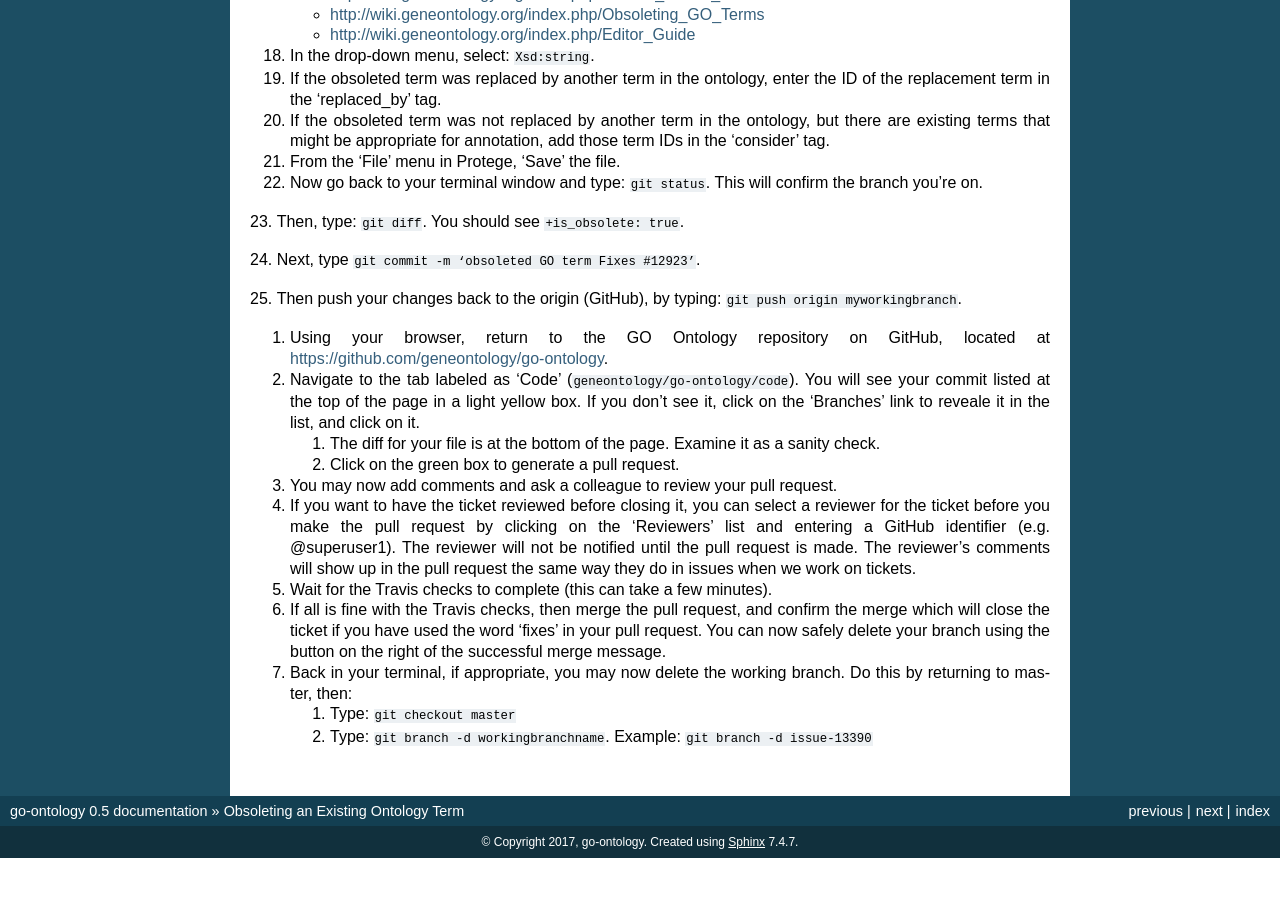
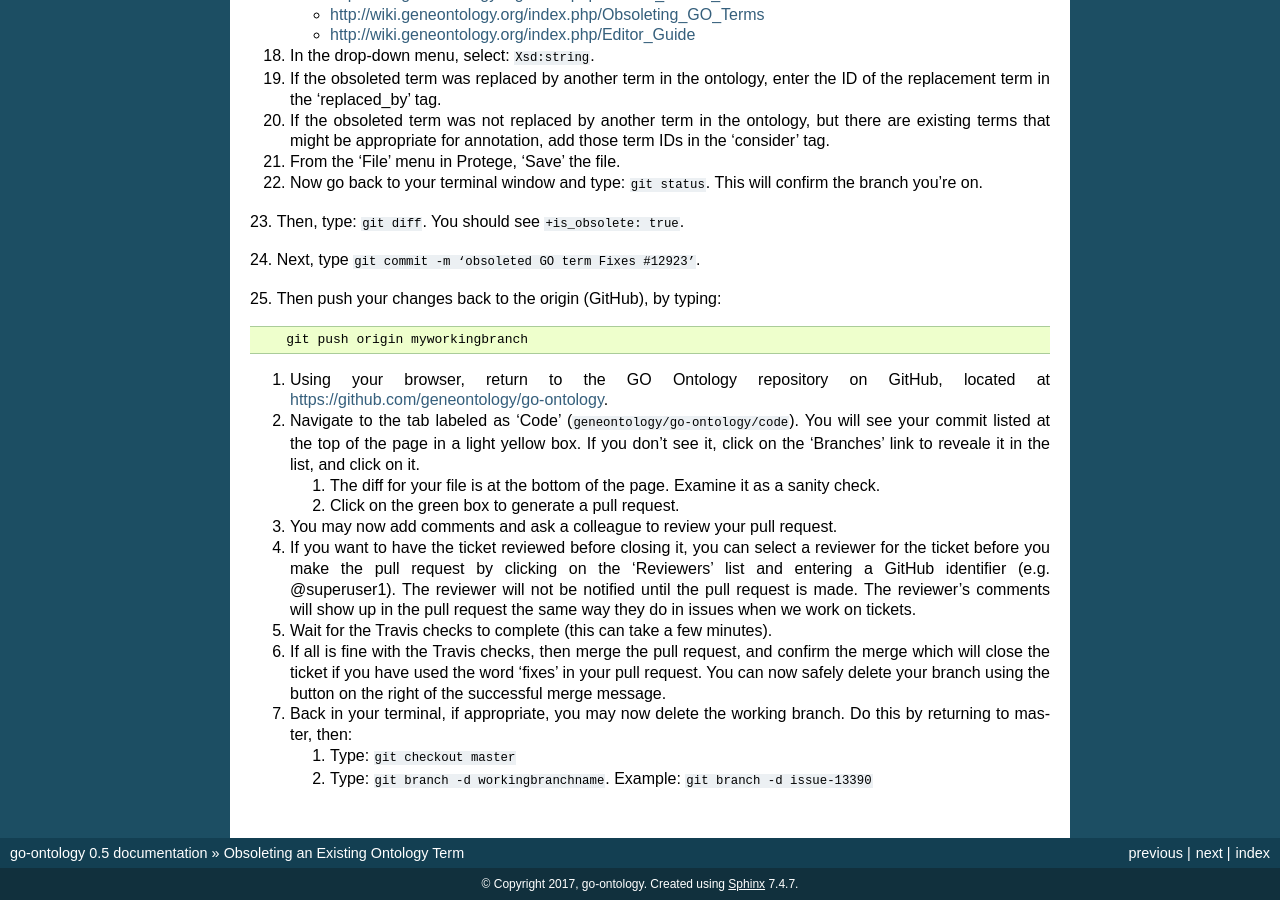
Before and after one commit to geneontology/go-ontology, a Sphinx documentation site: the page built from docs/ObsoleteTerm.md, in a window 1280 px wide and 900 px high, scrolled down 661 px. Built offline with Sphinx 7.4.7, drawn with Linux system fonts in a browser that asks for light colours; before the commit the page ends 1519 px from its top, so only the background shows below that.

Commit message:
update
update

````diff
--- a/docs/ObsoleteTerm.md
+++ b/docs/ObsoleteTerm.md
@@ -58,7 +58,9 @@
 
 24. Next, type ```git commit -m ‘obsoleted GO term Fixes #12923’```.
 
-25. Then push your changes back to the origin (GitHub), by typing: ```git push origin myworkingbranch```.
+25. Then push your changes back to the origin (GitHub), by typing:
+
+        git push origin myworkingbranch
 
 26. Using your browser, return to the GO Ontology repository on GitHub, located at [https://github.com/geneontology/go-ontology](https://github.com/geneontology/go-ontology).
 
````
